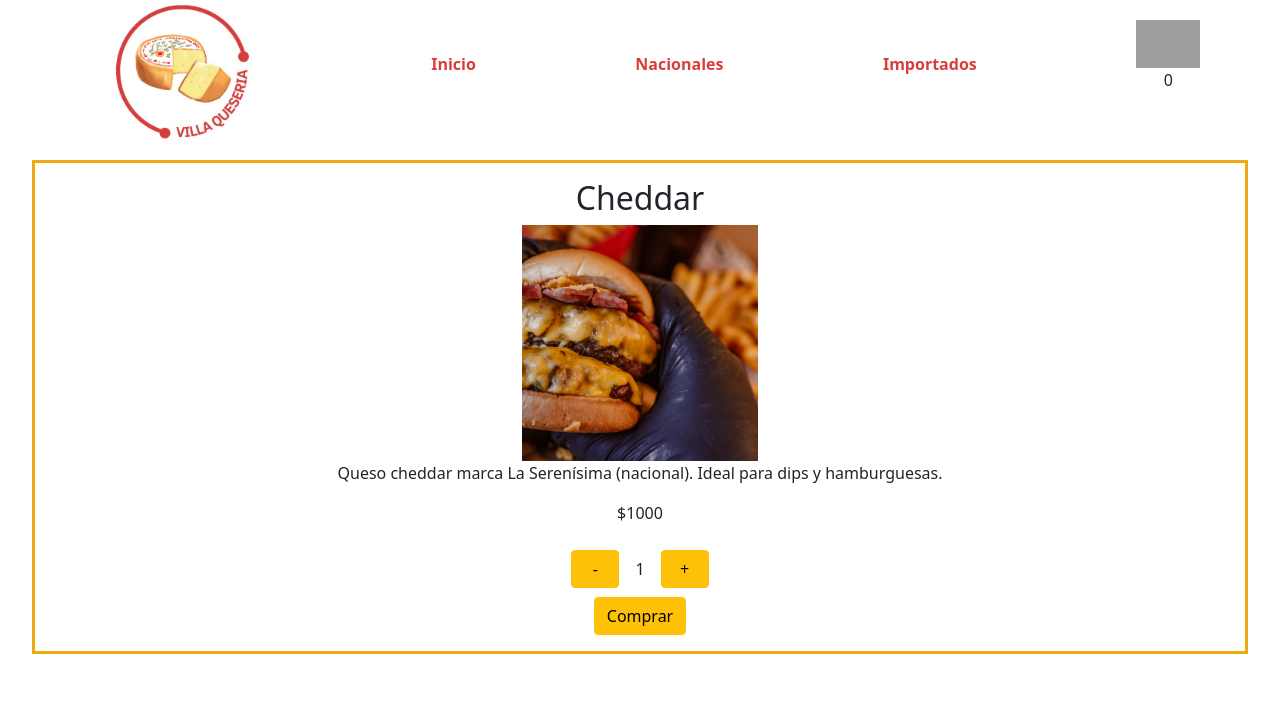
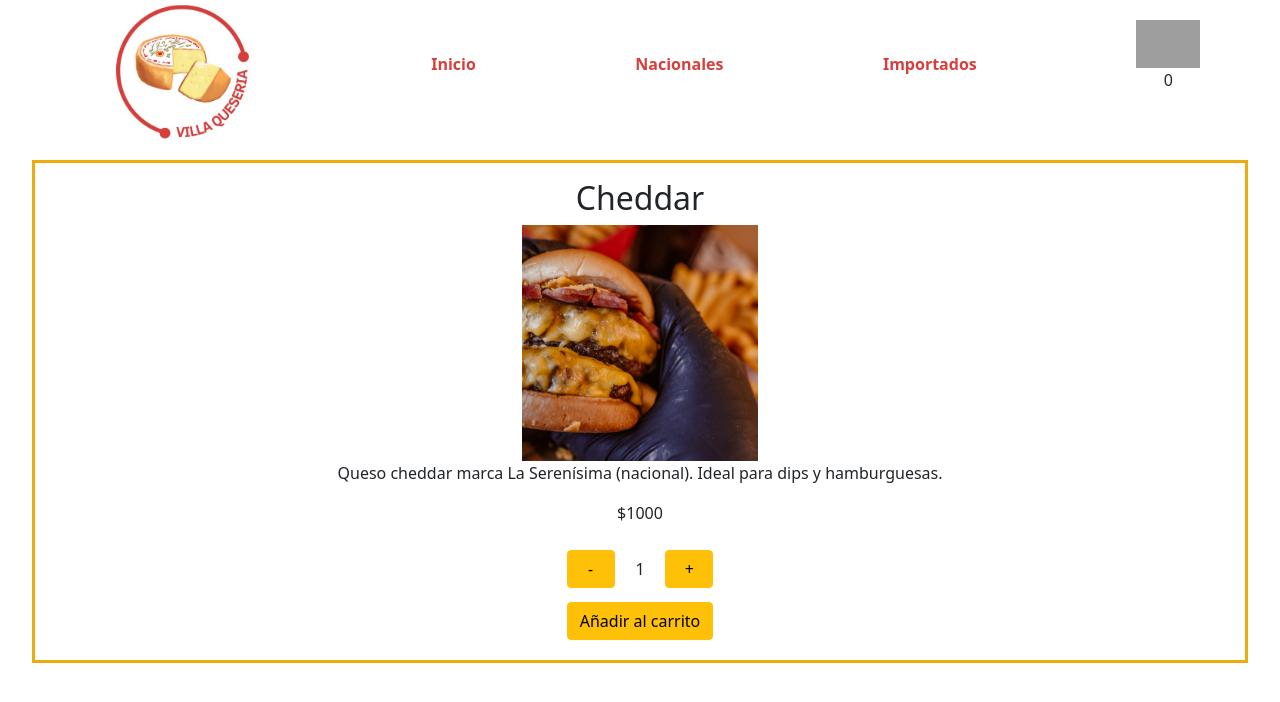
Before and after one commit to micalara14/queso-app, a React (Create React App) app: page /detail/1 in a window 1280 px wide. Shown: the top 702 px of the page. Built offline with nearby package versions, Linux system fonts and the light colour scheme; grey boxes are pictures that could not be loaded.

Commit message:
contador con eventos para entregar

```diff
--- a/src/App.js
+++ b/src/App.js
@@ -8,6 +8,7 @@ import { BrowserRouter, Routes, Route } from 'react-router-dom';
 import NavBar from './components/NavBar/NavBar';
 import ItemListContainer from './components/ItemListContainer/ItemListContainer';
 import ItemDetailContainer from './components/ItemDetailContainer/ItemDetailContainer';
+import ItemCart from './components/ItemCart/ItemCart';
 
 function App() {
 	return (
@@ -23,6 +24,7 @@ function App() {
 						path="category/:category"
 						element={<ItemListContainer saludo="Quesos filtrados por categoría" />}
 					/>
+					<Route path='/cart' element={<ItemCart />} />
 				</Routes>
 			</BrowserRouter>
 		</div>
--- a/src/components/Item/Item.js
+++ b/src/components/Item/Item.js
@@ -5,8 +5,8 @@ import { Link } from 'react-router-dom';
 //CSS
 import './Item.css';
 //Componentes
-import ItemCount from '../ItemCount/ItemCount';
-import ItemAddToCart from '../ItemAddToCart/ItemAddToCart';
+/* import ItemCount from '../ItemCount/ItemCount';
+import ItemAddToCart from '../ItemAddToCart/ItemAddToCart'; */
 
 const Item = ({ id, name, price, img, stock }) => {
 	return (
@@ -18,8 +18,8 @@ const Item = ({ id, name, price, img, stock }) => {
 				{' '}
 				<p className="link-ver-mas"> Ver + </p>{' '}
 			</Link>
-			<ItemCount stock={stock} />
-			<ItemAddToCart />
+			{/* <ItemCount stock={stock} />
+			<ItemAddToCart /> */}
 		</Col>
 	);
 };
--- /dev/null
+++ b/src/components/ItemCart/ItemCart.js
@@ -0,0 +1,9 @@
+const ItemCart = () => {
+    return (
+        <div>
+            <h1>Este es tu carrito de compras</h1>
+        </div>
+    )
+}
+
+export default ItemCart
--- a/src/components/ItemCount/ItemCount.css
+++ b/src/components/ItemCount/ItemCount.css
@@ -12,3 +12,7 @@
 .div-count button {
 	width: 3rem;
 }
+
+.botones-count{
+	margin: 0.3rem;
+}
--- a/src/components/ItemCount/ItemCount.js
+++ b/src/components/ItemCount/ItemCount.js
@@ -4,7 +4,7 @@ import './ItemCount.css';
 // Bootstrap
 import { Button } from 'react-bootstrap';
 
-const ItemCount = ({ stock }) => {
+const ItemCount = ({ stock, onConfirm }) => {
 	const [ count, setContador ] = useState(1);
 
 	const addition = () => {
@@ -20,13 +20,18 @@ const ItemCount = ({ stock }) => {
 	};
 
 	return (
-		<div className="div-count">
-			<Button variant="warning" className="botones-navbar" onClick={subtraction}>
+		<div>
+			<div className="div-count">
+			<Button variant="warning" className='botones-count' onClick={subtraction}>
 				-
 			</Button>
 			<p>{count}</p>
-			<Button variant="warning" className="botones-navbar" onClick={addition}>
+			<Button variant="warning" className='botones-count' onClick={addition}>
 				+
+			</Button>
+			</div>
+			<Button variant="warning" className='botones-count' onClick={() => onConfirm(count)} >
+				Añadir al carrito
 			</Button>
 		</div>
 	);
--- a/src/components/ItemDetail/ItemDetail.js
+++ b/src/components/ItemDetail/ItemDetail.js
@@ -1,18 +1,29 @@
 //CSS
 import './ItemDetail.css';
+//useState
+import { useState } from 'react';
+//React-dom-router
+import { Link } from 'react-router-dom'
 //Componentes
 import ItemCount from '../ItemCount/ItemCount';
-import ItemAddToCart from '../ItemAddToCart/ItemAddToCart';
+/* import ItemAddToCart from '../ItemAddToCart/ItemAddToCart'; */
 
 const ItemDetail = ({ product }) => {
+
+	const [quantity, setQuantity] = useState(0)
+
+	const onAdd = (count) => {
+		setQuantity(count)
+	}
+	console.log(quantity)
+
 	return (
 		<div className="item-detail">
 			<h2>{product.name}</h2>
 			<img src={product.img} className="img-detail" />
 			<p>{product.description}</p>
 			<p>${product.price}</p>
-			<ItemCount stock={product.stock} />
-			<ItemAddToCart />
+			{quantity > 0 ? <Link to="/cart"> Finalizar compra </Link> : <ItemCount onConfirm={onAdd} stock={product.stock} />}
 		</div>
 	);
 };
```
